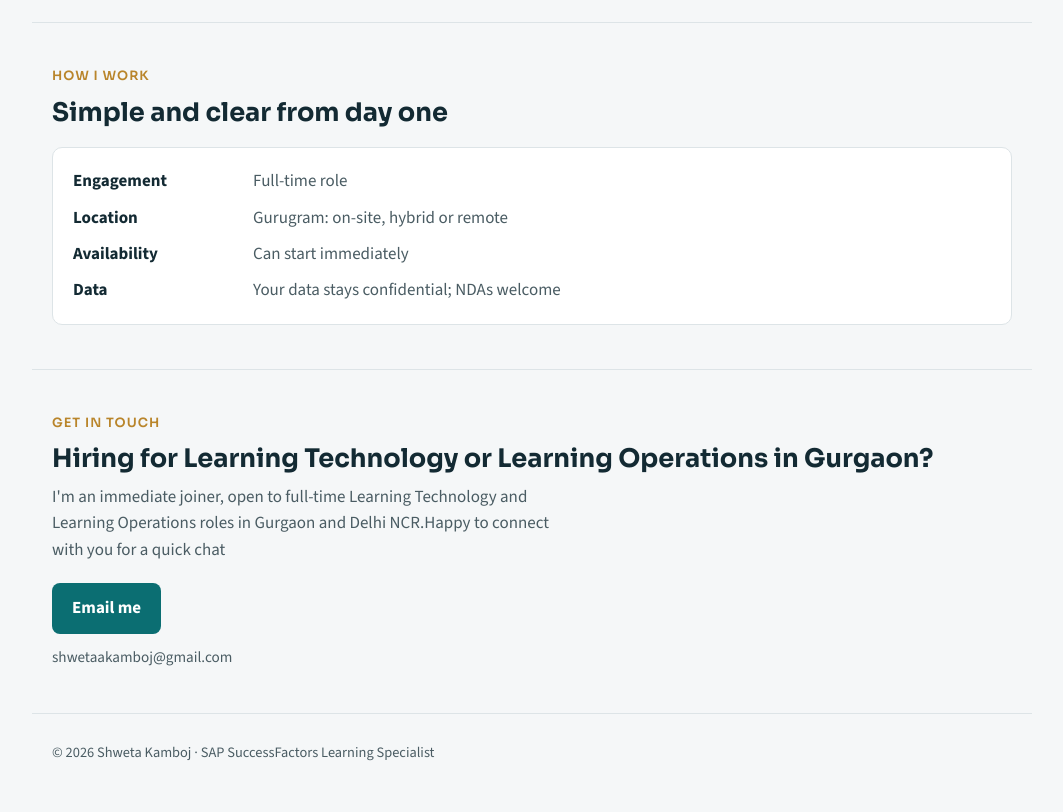
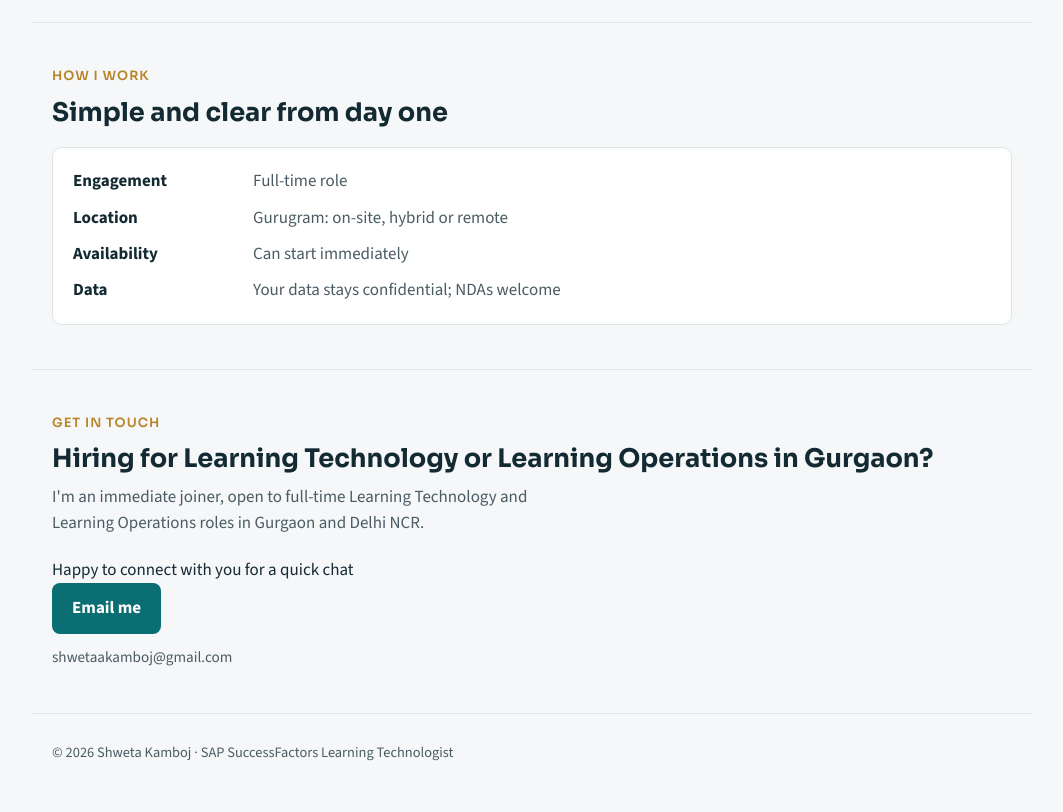
Before and after one commit to shwetaakamboj/shwetaakamboj.github.io, a plain HTML site: page index.html in a window 1280 px wide. Shown: the part 3268-4080 px from the top of the page, without its empty margins (108-1171 px from the left). Drawn offline with nearby package versions, Linux system fonts and the light colour scheme.

Commit message:
Update index.html

```diff
--- a/index.html
+++ b/index.html
@@ -245,12 +245,13 @@ footer{padding:28px 0 48px;color:var(--ink-2);font-size:.9rem;border-top:1px sol
 <section class="wrap final" id="contact">
   <div class="eyebrow">Get in touch</div>
   <h2>Hiring for Learning Technology or Learning Operations in Gurgaon?</h2>
-  <p class="lede">I'm an immediate joiner, open to full-time Learning Technology and Learning Operations roles in Gurgaon and Delhi NCR.Happy to connect with you for a quick chat</p>
+  <p class="lede">I'm an immediate joiner, open to full-time Learning Technology and Learning Operations roles in Gurgaon and Delhi NCR.</p>
+  <p>Happy to connect with you for a quick chat</p>
   <a class="cta" href="mailto:shwetaakamboj@gmail.com?subject=LMS%20role%20or%20project">Email me</a>
   <span class="email">shwetaakamboj@gmail.com</span>
 </section>
 
-<footer class="wrap">© 2026 Shweta Kamboj · SAP SuccessFactors Learning Specialist</footer>
+<footer class="wrap">© 2026 Shweta Kamboj · SAP SuccessFactors Learning Technologist</footer>
 
 </body>
 </html>
```
